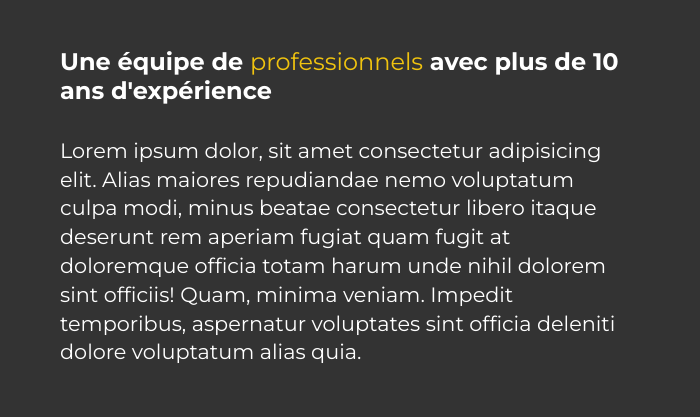
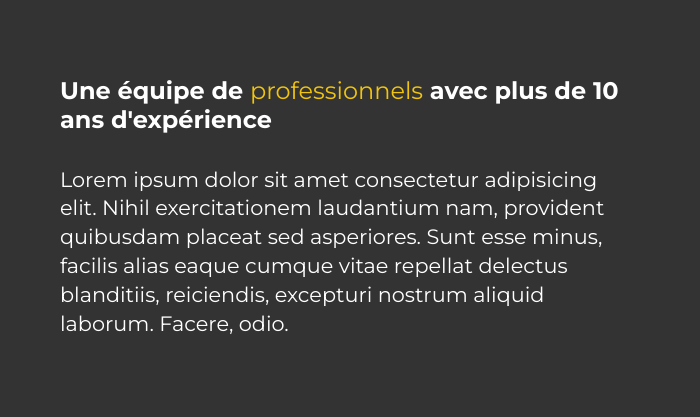
Before and after one commit to gdamss/projet__agence_ledor, a plain HTML site: page index.html in a window 1280 px wide. Shown: the part 1380-1797 px from the top of the page, 580-1280 px from the left. Drawn offline with Linux system fonts and the light colour scheme; a web font is replaced by a local one.

Commit message:
modif lorem

```diff
--- a/index.html
+++ b/index.html
@@ -108,12 +108,11 @@
             d'expérience
           </h2>
           <p>
-            Lorem ipsum dolor, sit amet consectetur adipisicing elit. Alias
-            maiores repudiandae nemo voluptatum culpa modi, minus beatae
-            consectetur libero itaque deserunt rem aperiam fugiat quam fugit at
-            doloremque officia totam harum unde nihil dolorem sint officiis!
-            Quam, minima veniam. Impedit temporibus, aspernatur voluptates sint
-            officia deleniti dolore voluptatum alias quia.
+            Lorem ipsum dolor sit amet consectetur adipisicing elit. Nihil
+            exercitationem laudantium nam, provident quibusdam placeat sed
+            asperiores. Sunt esse minus, facilis alias eaque cumque vitae
+            repellat delectus blanditiis, reiciendis, excepturi nostrum aliquid
+            laborum. Facere, odio.
           </p>
         </div>
       </section>
```
